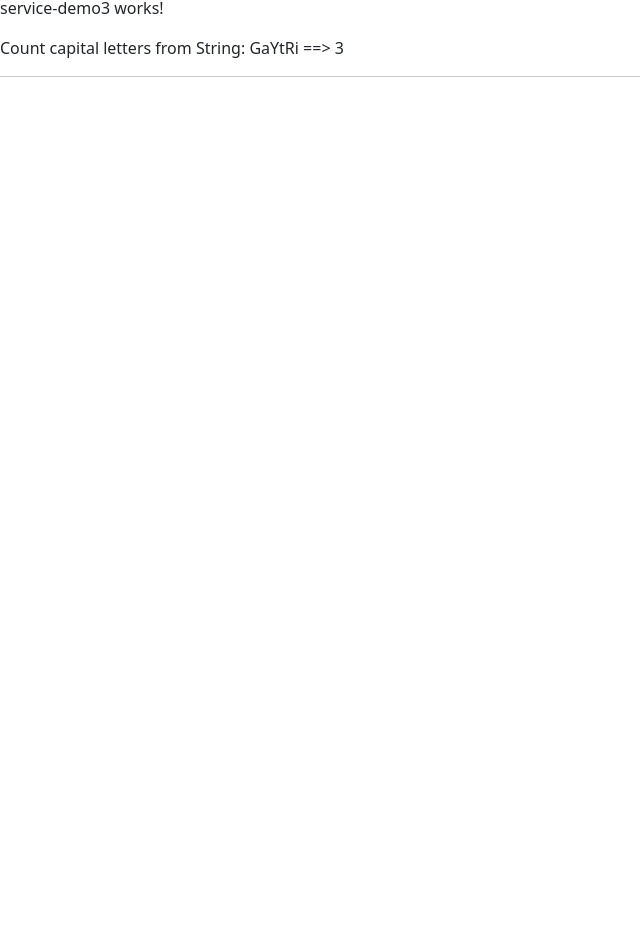
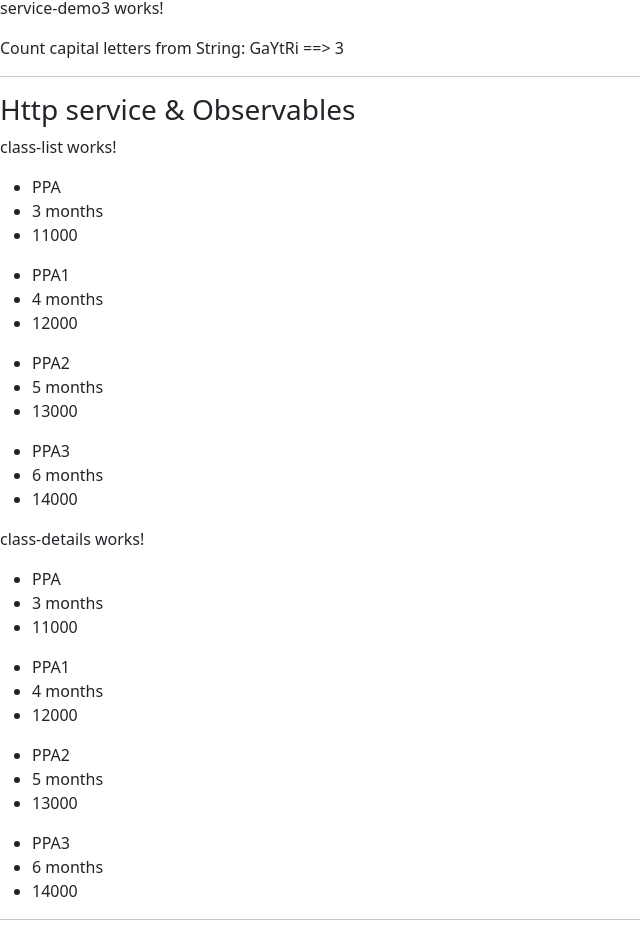
Before and after one commit to GaytriSuneelPavtekar/AngularHandson, an Angular app: page / in a window 1280 px wide. Shown: the part 4040-4976 px from the top of the page, without its empty margins (0-640 px from the left). Before the commit the page ends 4133 px from the top, so only its background shows below. Built offline with nearby package versions, Linux system fonts and the light colour scheme.

Commit message:
Added Http and Observables demonstration

```diff
--- /dev/null
+++ b/src/app/LectureHandson/HttpAndObservables/class-details/class-details.component.html
@@ -0,0 +1,6 @@
+<p>class-details works!</p>
+<ul *ngFor='let class of classesDetails'>
+    <li>{{class.name}}</li>
+    <li>{{class.duration}}</li>
+    <li>{{class.amount}}</li>
+</ul>
--- /dev/null
+++ b/src/app/LectureHandson/HttpAndObservables/class-details/class-details.component.ts
@@ -0,0 +1,17 @@
+import { Component, OnInit } from '@angular/core';
+import { ClassService } from '../class.service';
+
+@Component({
+  selector: 'app-class-details',
+  templateUrl: './class-details.component.html'
+})
+export class ClassDetailsComponent implements OnInit {
+  public classesDetails: any = [] ;
+  constructor(private _classServiceObj: ClassService) { }
+
+  ngOnInit(): void {
+    this._classServiceObj.getClassDetails().subscribe(data=>this.classesDetails=data);
+    console.log('classesDetails', this.classesDetails);
+  }
+
+}
--- /dev/null
+++ b/src/app/LectureHandson/HttpAndObservables/class-list/class-list.component.html
@@ -0,0 +1,7 @@
+<p>class-list works!</p>
+
+<ul *ngFor='let class of classes'>
+    <li>{{class.name}}</li>
+    <li>{{class.duration}}</li>
+    <li>{{class.amount}}</li>
+</ul>
--- /dev/null
+++ b/src/app/LectureHandson/HttpAndObservables/class-list/class-list.component.ts
@@ -0,0 +1,16 @@
+import { Component, OnInit } from '@angular/core';
+import { ClassService } from '../class.service';
+
+@Component({
+  selector: 'app-class-list',
+  templateUrl: './class-list.component.html'
+})
+export class ClassListComponent implements OnInit {
+  public classes: any = [];
+  constructor(private _classServiceObj : ClassService) { }
+
+  ngOnInit(): void {
+    this._classServiceObj.getClassDetails().subscribe(data=>this.classes=data);
+  }
+
+}
--- /dev/null
+++ b/src/app/LectureHandson/HttpAndObservables/class.service.ts
@@ -0,0 +1,16 @@
+import { Injectable } from '@angular/core';
+import { IClaases } from './classes';
+import { HttpClient } from '@angular/common/http';
+import { Observable } from 'rxjs';
+
+@Injectable({
+  providedIn: 'root'
+})
+export class ClassService {
+  private _url : string = "/assets/data/classes.json";
+  constructor(private _http:HttpClient) { }
+
+  getClassDetails():Observable<IClaases[]> {
+    return this._http.get<IClaases[]>(this._url);
+  }
+}
--- /dev/null
+++ b/src/app/LectureHandson/HttpAndObservables/classes.ts
@@ -0,0 +1,5 @@
+export interface IClaases {
+    name: string,
+    duration: string,
+    amount: number
+}
--- a/src/app/app.component.html
+++ b/src/app/app.component.html
@@ -70,3 +70,8 @@
 <app-service-demo2></app-service-demo2>
 <app-service-demo3></app-service-demo3>
 <hr>
+
+<h3>Http service & Observables</h3>
+<app-class-list></app-class-list>
+<app-class-details></app-class-details>
+<hr>
--- a/src/app/app.module.ts
+++ b/src/app/app.module.ts
@@ -24,6 +24,12 @@ import { StringLengthCalculationWithNgModelComponent } from './string-length-cal
 import { ServiceDemoComponent } from './Assignment/service-demo/service-demo.component';
 import { ServiceDemo2Component } from './Assignment/service-demo2/service-demo2.component';
 import { ServiceDemo3Component } from './Assignment/service-demo3/service-demo3.component';
+import { StringService } from './Assignment/string.service';
+import { ArithmeticServiceService } from './Assignment/arithmetic-service.service';
+import { NumberService } from './Assignment/number.service';
+import { ClassListComponent } from './LectureHandson/HttpAndObservables/class-list/class-list.component';
+import { ClassDetailsComponent } from './LectureHandson/HttpAndObservables/class-details/class-details.component';
+import { HttpClient, HttpClientModule } from '@angular/common/http';
 
 @NgModule({
   declarations: [
@@ -46,15 +52,22 @@ import { ServiceDemo3Component } from './Assignment/service-demo3/service-demo3.
     StringLengthCalculationWithNgModelComponent,
     ServiceDemoComponent,
     ServiceDemo2Component,
-    ServiceDemo3Component
+    ServiceDemo3Component,
+    ClassListComponent,
+    ClassDetailsComponent
   ],
   imports: [
     BrowserModule,
     AppRoutingModule,
     FormsModule,
-    AlertModule.forRoot()
+    AlertModule.forRoot(),
+    HttpClientModule
   ],
-  providers: [],
+  providers: [
+    StringService,
+    NumberService,
+    ArithmeticServiceService
+  ],
   bootstrap: [AppComponent]
 })
 export class AppModule { }
--- /dev/null
+++ b/src/assets/data/classes.json
@@ -0,0 +1,9 @@
+[{
+    "name": "PPA", "amount": "11000", "duration": "3 months"
+},{
+    "name": "PPA1", "amount": "12000", "duration": "4 months"
+},{
+    "name": "PPA2", "amount": "13000", "duration": "5 months"
+},{
+    "name": "PPA3", "amount": "14000", "duration": "6 months"
+}]
```
